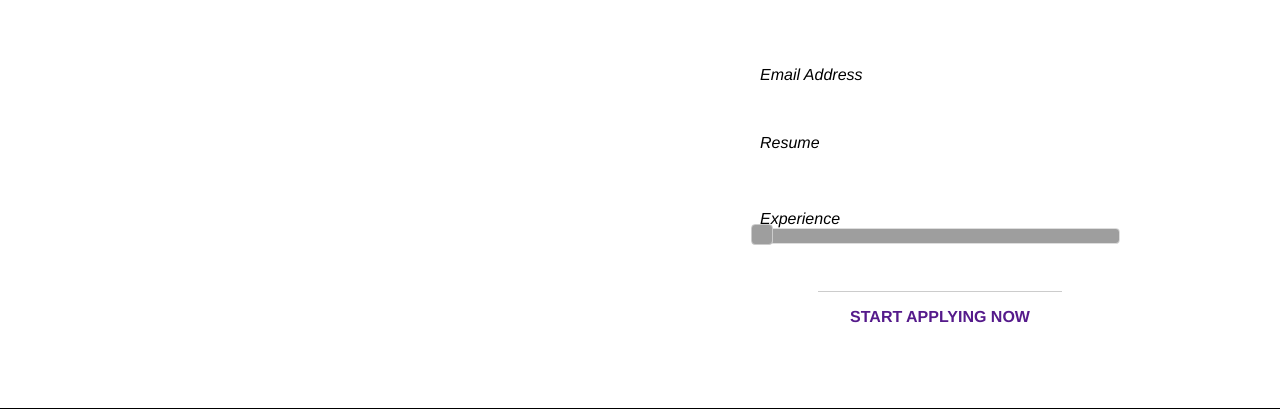
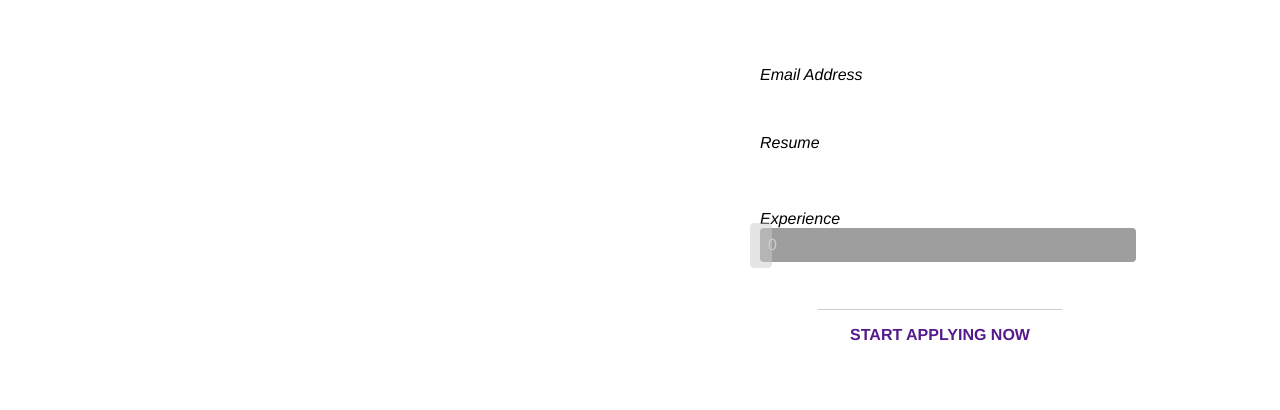
Before and after one commit to krupa32/krypton, a PHP site: page / in a window 1280 px wide. Shown: the part 100-510 px from the top of the page. Run offline with PHP 8.4, Linux system fonts and the light colour scheme; grey boxes are pictures that could not be loaded.

Commit message:
Added jquery plugin for slider

```diff
--- a/design/notes.txt
+++ b/design/notes.txt
@@ -55,5 +55,4 @@
 
 TODO
 ----
-1) Use jQuery slider for experience
-2) Upload resume backend code
+1) Upload email, resume and experience to backend php
--- a/index.css
+++ b/index.css
@@ -33,15 +33,11 @@
 	div#carousel { float:left; width: 500px; height: 300px; border: solid 5px lighten(@landing_bg, 2%); .rounded(); }
 	div#form { margin-left:600px;
 		p { margin-top: 1em; font-style: italic; }
-		input[type=text] { width:100%; padding:8px; border: none; border-bottom: solid 1px lighten(@landing_bg, 10%); background-color: lighten(@landing_bg, 5%); color:#ccc; .rounded(); }
+		input[type=text], div#experience { width:100%; padding:8px; border: none; border-bottom: solid 1px lighten(@landing_bg, 10%); background-color: lighten(@landing_bg, 5%); color:#ccc; .rounded(); }
 		p.ctoa { text-align: center; margin:4em 0 2em 0;
 			a { padding:1em 2em; .gradient(orange, darken(orange, 15%)); color:@landing_bg; font-weight: bold; .shadow(#ccc); .rounded(); text-decoration: none; border-top: solid 1px #ccc; }
 			a:hover { .gradient(orange, darken(orange, 10%); }
 		}
-		div#experience { padding:8px; border: none; border-bottom: solid 1px lighten(@landing_bg, 10%); background-color: lighten(@landing_bg, 5%); color:#ccc; }
-		.ui-slider-horizontal { height:auto; }
-		.ui-state-default { background:#ccc; width:20px; }
-		.ui-slider-handle { height:2.7em; opacity:.5; cursor:pointer; }
 	}
 }
 
--- a/index.htm
+++ b/index.htm
@@ -10,14 +10,14 @@
 		<link rel="stylesheet" type="text/css" href="kfilepicker/kfilepicker.css"></link>
 		<script type="text/javascript" src="kfilepicker/kfilepicker.js"></script>
 
+		<link rel="stylesheet" type="text/css" href="kslider/kslider.css"></link>
+		<script type="text/javascript" src="kslider/kslider.js"></script>
+
 		<script type="text/javascript">
 			$(document).ready(function(){
 				$('#resume').kfilepicker();
-				$('#experience').slider({
-					max: 50,
-					slide: function(event, ui){
-						$('#experience_text').html(ui.value);
-					}
+				$('#experience').kslider({
+					max: 50
 				});
 			});
 		</script>
--- /dev/null
+++ b/kslider/kslider.css
@@ -0,0 +1,2 @@
+.kslider { height:auto; }
+.kslider .ui-slider-handle { background:#ccc; width:20px; height:2.7em; opacity:.5; cursor:pointer; }
--- /dev/null
+++ b/kslider/kslider.js
@@ -0,0 +1,40 @@
+/*
+ * kslider.js
+ * Krupa Sivakumaran, Jul 1 2012
+ */
+
+(function($){
+
+	var methods = {
+
+		init: function(options) {
+
+			var elem = this.get(0);
+
+			this.addClass('kslider');
+
+			// add a slide event to the options
+			options = $.extend(options, {
+				slide: function(event, ui){
+					$(elem).children('span').html(ui.value);
+				}
+			});
+
+			this.slider(options);
+		},
+
+
+	};
+
+	$.fn.kslider = function(method) {
+		if (methods[method]) {
+		  return methods[method].apply(this, Array.prototype.slice.call( arguments, 1 ));
+		} else if ( typeof method === 'object' || ! method ) {
+		  return methods.init.apply( this, arguments );
+		} else {
+		  $.error( 'Method ' +  method + ' does not exist' );
+		}
+
+	}
+
+})(jQuery);
```
